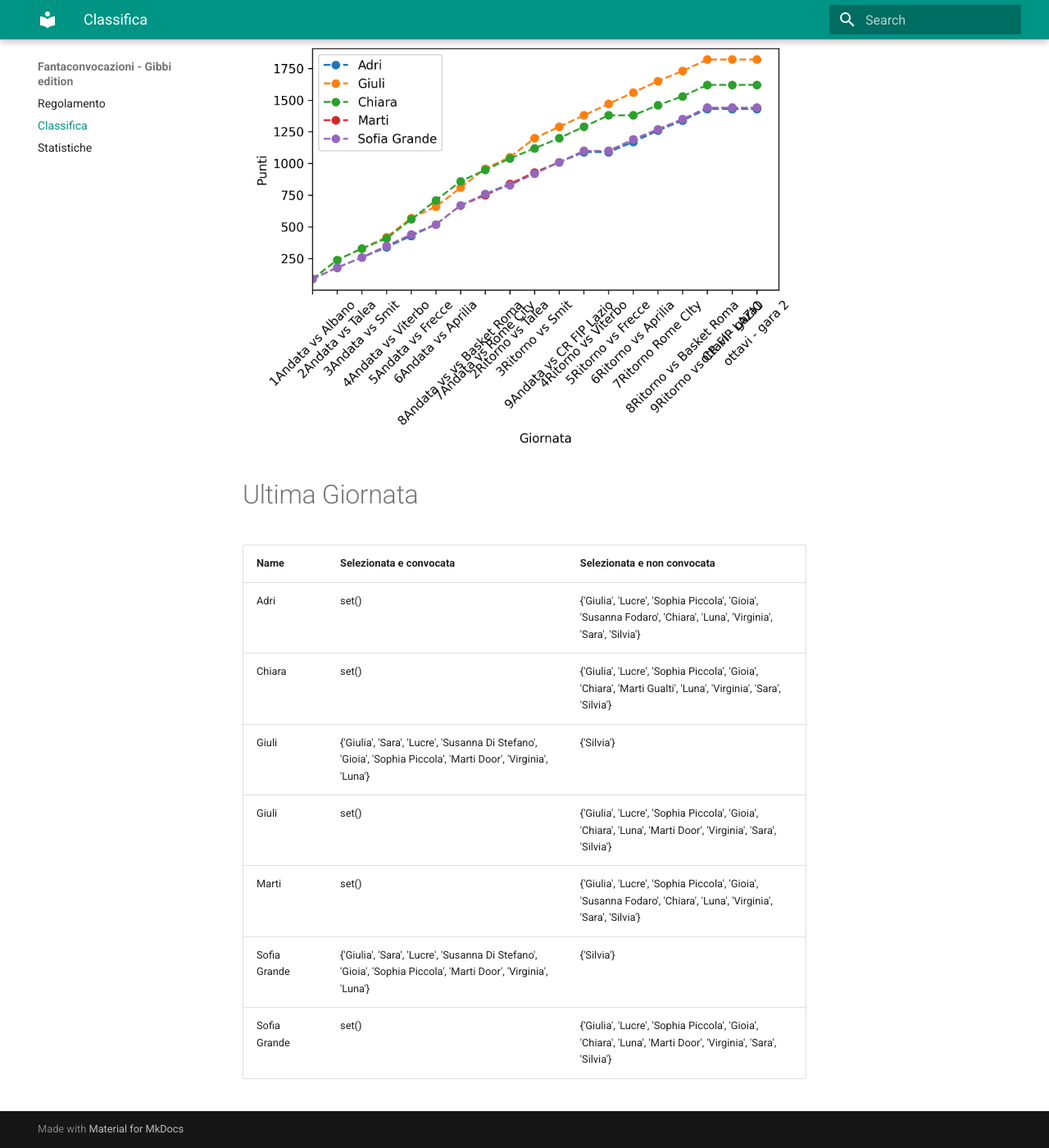
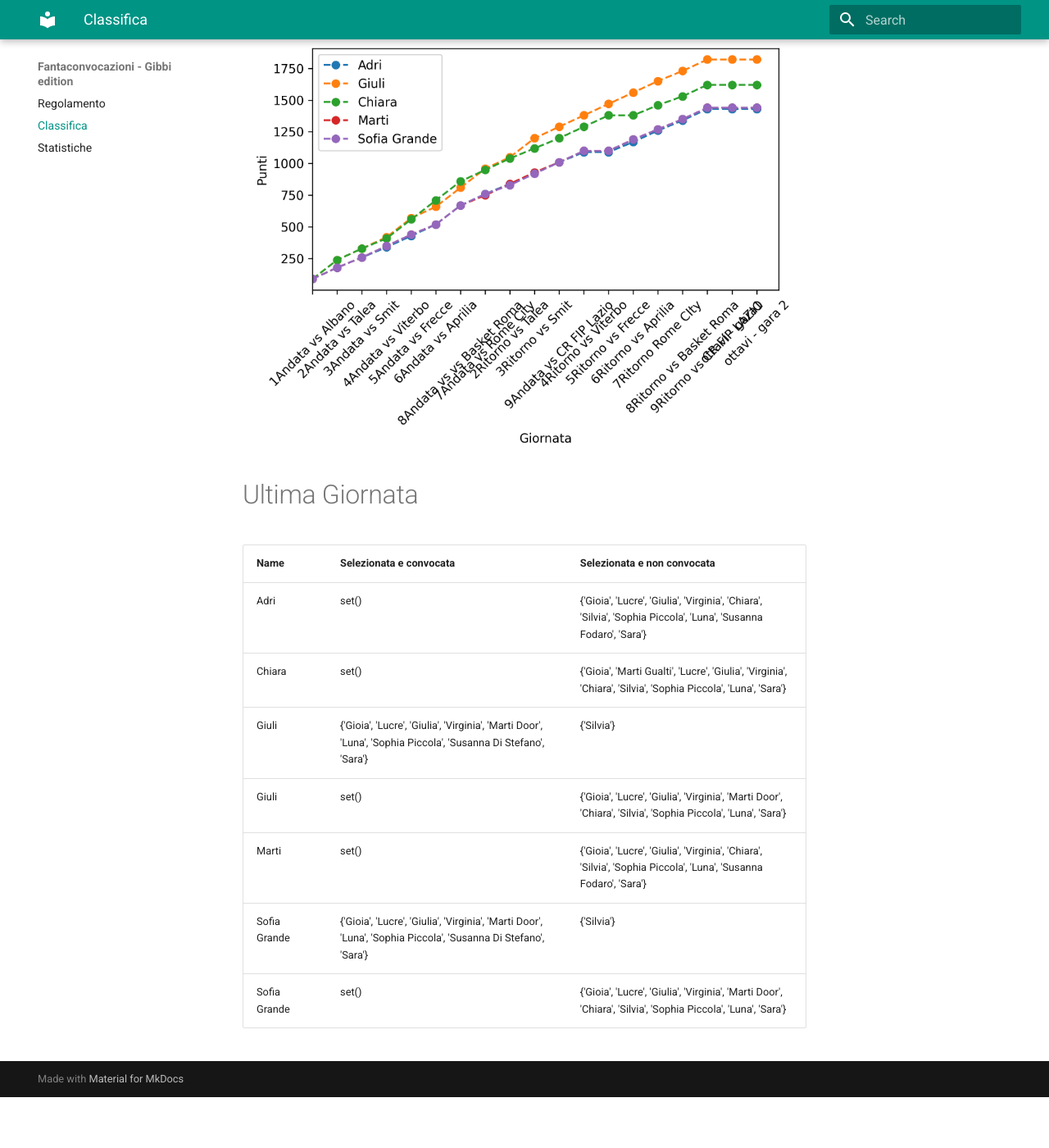
Before and after one commit to martinig94/fantagibbi, an MkDocs documentation site: the page built from docs/Classifica.md, in a window 1280 px wide and 1400 px high, scrolled down 565 px. Shown: the whole window at 82% size. Built offline with MkDocs 1.6.1 and Material for MkDocs 9.7.7, drawn with Linux system fonts in a browser that asks for light colours; after the commit the page ends 1903 px from its top, so only the background shows below that.

Commit message:
Auto-update from main.py

```diff
--- a/docs/Classifica.md
+++ b/docs/Classifica.md
@@ -18,11 +18,11 @@
 <!-- START_TABLE CORRECT -->
 | Name         | Selezionata e convocata                                                                                        | Selezionata e non convocata                                                                                      |
 |:-------------|:---------------------------------------------------------------------------------------------------------------|:-----------------------------------------------------------------------------------------------------------------|
-| Adri         | set()                                                                                                          | {'Giulia', 'Lucre', 'Sophia Piccola', 'Gioia', 'Susanna Fodaro', 'Chiara', 'Luna', 'Virginia', 'Sara', 'Silvia'} |
-| Chiara       | set()                                                                                                          | {'Giulia', 'Lucre', 'Sophia Piccola', 'Gioia', 'Chiara', 'Marti Gualti', 'Luna', 'Virginia', 'Sara', 'Silvia'}   |
-| Giuli        | {'Giulia', 'Sara', 'Lucre', 'Susanna Di Stefano', 'Gioia', 'Sophia Piccola', 'Marti Door', 'Virginia', 'Luna'} | {'Silvia'}                                                                                                       |
-| Giuli        | set()                                                                                                          | {'Giulia', 'Lucre', 'Sophia Piccola', 'Gioia', 'Chiara', 'Luna', 'Marti Door', 'Virginia', 'Sara', 'Silvia'}     |
-| Marti        | set()                                                                                                          | {'Giulia', 'Lucre', 'Sophia Piccola', 'Gioia', 'Susanna Fodaro', 'Chiara', 'Luna', 'Virginia', 'Sara', 'Silvia'} |
-| Sofia Grande | {'Giulia', 'Sara', 'Lucre', 'Susanna Di Stefano', 'Gioia', 'Sophia Piccola', 'Marti Door', 'Virginia', 'Luna'} | {'Silvia'}                                                                                                       |
-| Sofia Grande | set()                                                                                                          | {'Giulia', 'Lucre', 'Sophia Piccola', 'Gioia', 'Chiara', 'Luna', 'Marti Door', 'Virginia', 'Sara', 'Silvia'}     |
+| Adri         | set()                                                                                                          | {'Gioia', 'Lucre', 'Giulia', 'Virginia', 'Chiara', 'Silvia', 'Sophia Piccola', 'Luna', 'Susanna Fodaro', 'Sara'} |
+| Chiara       | set()                                                                                                          | {'Gioia', 'Marti Gualti', 'Lucre', 'Giulia', 'Virginia', 'Chiara', 'Silvia', 'Sophia Piccola', 'Luna', 'Sara'}   |
+| Giuli        | {'Gioia', 'Lucre', 'Giulia', 'Virginia', 'Marti Door', 'Luna', 'Sophia Piccola', 'Susanna Di Stefano', 'Sara'} | {'Silvia'}                                                                                                       |
+| Giuli        | set()                                                                                                          | {'Gioia', 'Lucre', 'Giulia', 'Virginia', 'Marti Door', 'Chiara', 'Silvia', 'Sophia Piccola', 'Luna', 'Sara'}     |
+| Marti        | set()                                                                                                          | {'Gioia', 'Lucre', 'Giulia', 'Virginia', 'Chiara', 'Silvia', 'Sophia Piccola', 'Luna', 'Susanna Fodaro', 'Sara'} |
+| Sofia Grande | {'Gioia', 'Lucre', 'Giulia', 'Virginia', 'Marti Door', 'Luna', 'Sophia Piccola', 'Susanna Di Stefano', 'Sara'} | {'Silvia'}                                                                                                       |
+| Sofia Grande | set()                                                                                                          | {'Gioia', 'Lucre', 'Giulia', 'Virginia', 'Marti Door', 'Chiara', 'Silvia', 'Sophia Piccola', 'Luna', 'Sara'}     |
 <!-- END_TABLE CORRECT -->
```
